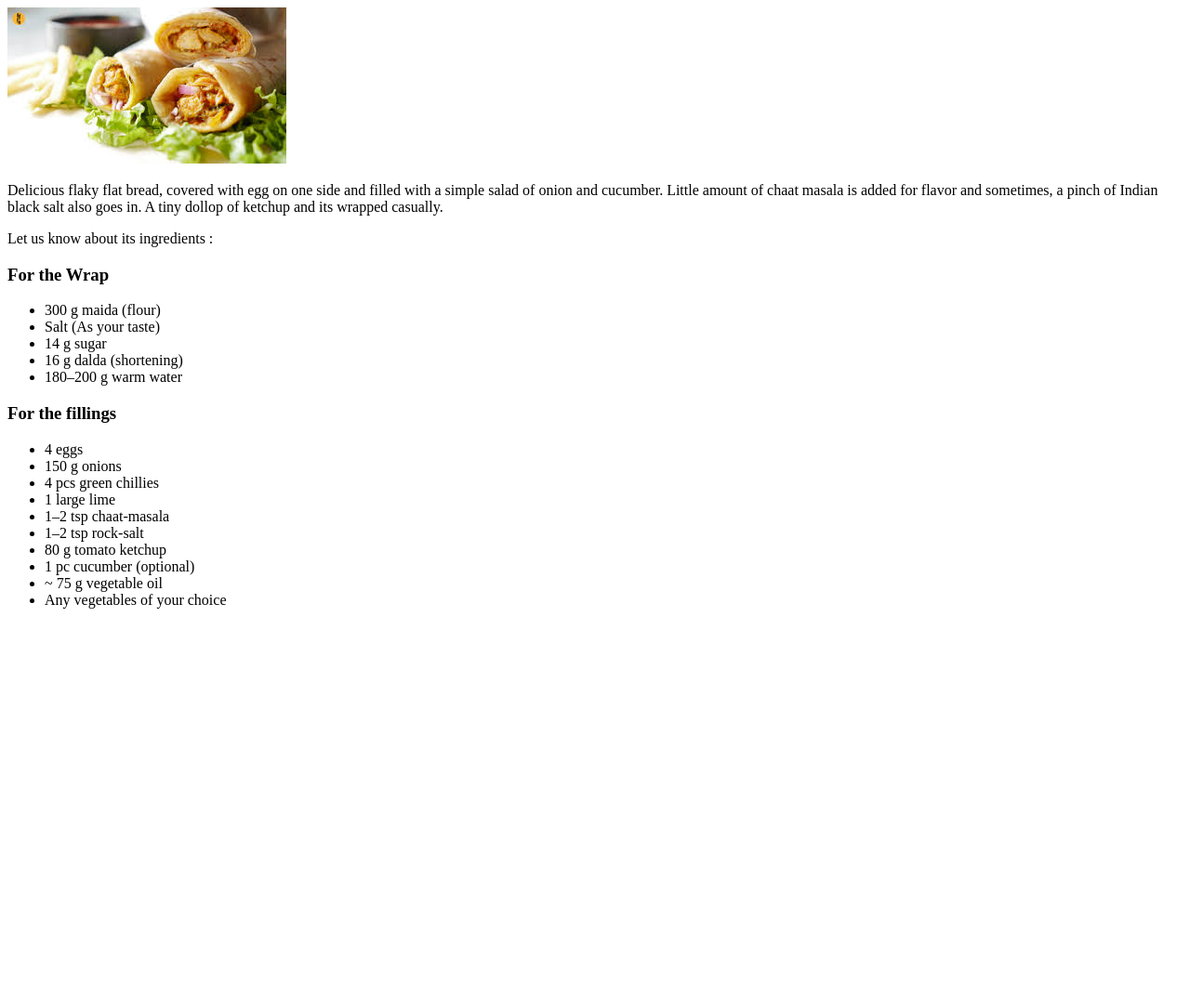
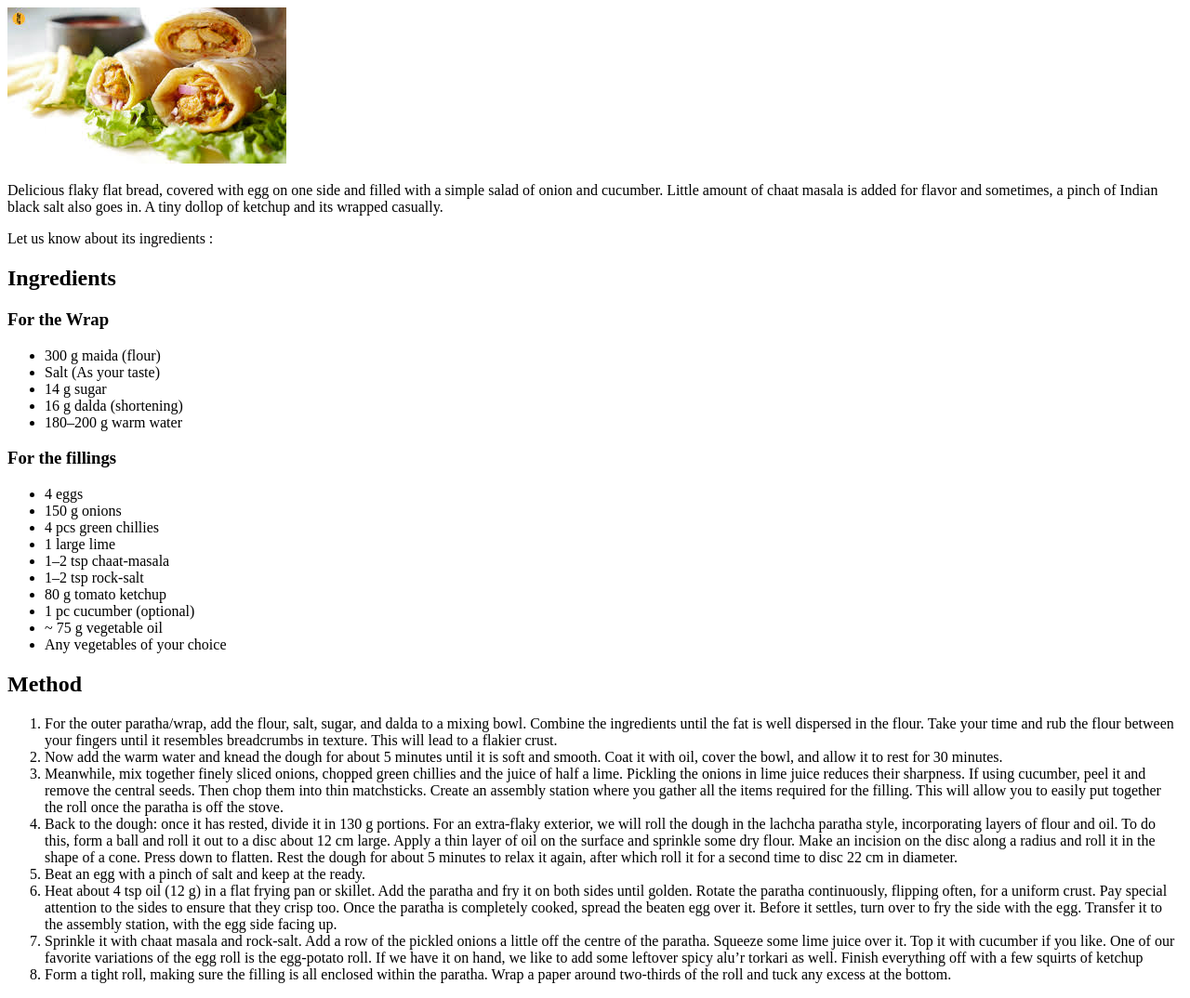
Before and after one commit to snhaRisa/odin-recipes, a plain HTML site: page recipes/eggrolls.html in a window 1280 px wide. Shown: the whole page at 93% size. Before the commit the page ends 800 px from the top, so only its background shows below. Drawn offline with Linux system fonts and the light colour scheme.

Commit message:
Add method of eggroll page

```diff
--- a/recipes/eggrolls.html
+++ b/recipes/eggrolls.html
@@ -11,6 +11,7 @@
 
         <p>Let us know about its ingredients : </p>
         <p>
+            <h2>Ingredients</h2>
             <h3>For the Wrap</h3>
             <ul>
                 <li>300 g maida (flour)</li>
@@ -33,5 +34,19 @@
                 <li>Any vegetables of your choice</li>
             </ul>
         </p>
+
+        <p>
+            <h2>Method</h2>
+            <ol>
+                <li>For the outer paratha/wrap, add the flour, salt, sugar, and dalda to a mixing bowl. Combine the ingredients until the fat is well dispersed in the flour. Take your time and rub the flour between your fingers until it resembles breadcrumbs in texture. This will lead to a flakier crust.</li>
+                <li>Now add the warm water and knead the dough for about 5 minutes until it is soft and smooth. Coat it with oil, cover the bowl, and allow it to rest for 30 minutes.</li>
+                <li>Meanwhile, mix together finely sliced onions, chopped green chillies and the juice of half a lime. Pickling the onions in lime juice reduces their sharpness. If using cucumber, peel it and remove the central seeds. Then chop them into thin matchsticks. Create an assembly station where you gather all the items required for the filling. This will allow you to easily put together the roll once the paratha is off the stove.</li>
+                <li>Back to the dough: once it has rested, divide it in 130 g portions. For an extra-flaky exterior, we will roll the dough in the lachcha paratha style, incorporating layers of flour and oil. To do this, form a ball and roll it out to a disc about 12 cm large. Apply a thin layer of oil on the surface and sprinkle some dry flour. Make an incision on the disc along a radius and roll it in the shape of a cone. Press down to flatten. Rest the dough for about 5 minutes to relax it again, after which roll it for a second time to disc 22 cm in diameter.</li>
+                <li>Beat an egg with a pinch of salt and keep at the ready.</li>
+                <li>Heat about 4 tsp oil (12 g) in a flat frying pan or skillet. Add the paratha and fry it on both sides until golden. Rotate the paratha continuously, flipping often, for a uniform crust. Pay special attention to the sides to ensure that they crisp too. Once the paratha is completely cooked, spread the beaten egg over it. Before it settles, turn over to fry the side with the egg. Transfer it to the assembly station, with the egg side facing up.</li>
+                <li>Sprinkle it with chaat masala and rock-salt. Add a row of the pickled onions a little off the centre of the paratha. Squeeze some lime juice over it. Top it with cucumber if you like. One of our favorite variations of the egg roll is the egg-potato roll. If we have it on hand, we like to add some leftover spicy alu’r torkari as well. Finish everything off with a few squirts of ketchup</li>
+                <li>Form a tight roll, making sure the filling is all enclosed within the paratha. Wrap a paper around two-thirds of the roll and tuck any excess at the bottom.</li>
+            </ol>
+        </p>
     </body>
 </html>
```
